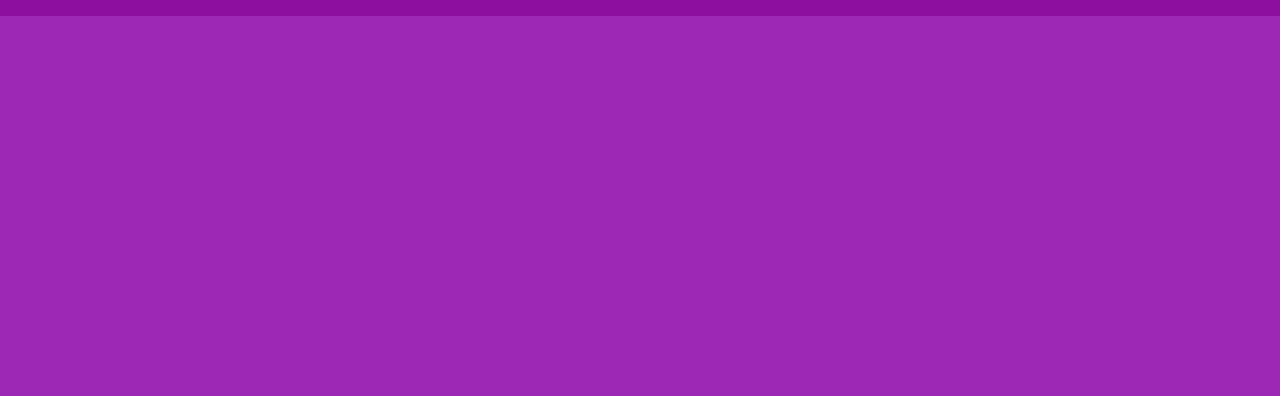
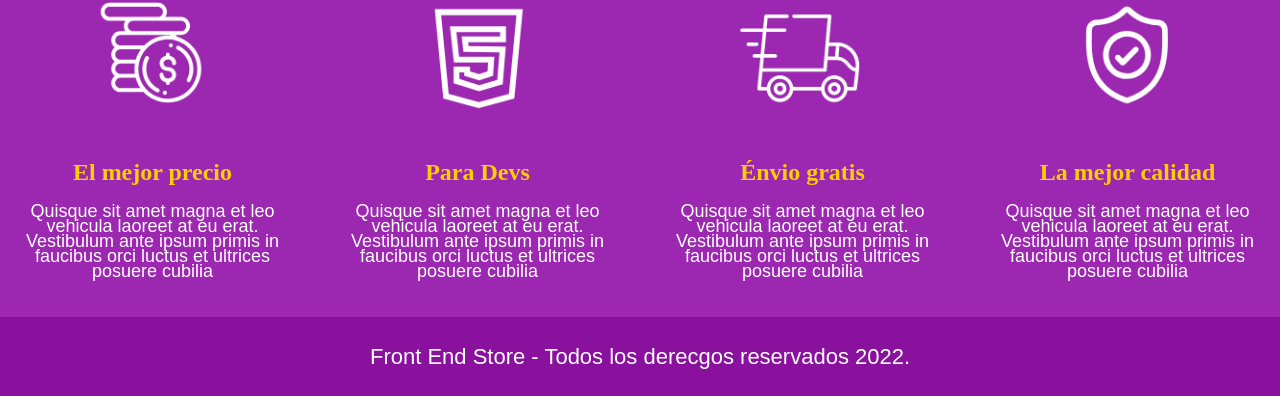
Before and after one commit to Biacuya/DesarrolloWeb, a plain HTML site: page FrontEndStore_inicio/nosotros.html in a window 1280 px wide. Shown: the part 721-1117 px from the top of the page. Before the commit the page ends 800 px from the top, so only its background shows below. Drawn offline with Linux system fonts and the light colour scheme.

Commit message:
Por qué comprar con nosotros

```diff
--- a/FrontEndStore_inicio/css/style.css
+++ b/FrontEndStore_inicio/css/style.css
@@ -230,3 +230,32 @@ h3 {
     font-size: 2rem;
     font-family: var(--fontPrincipal);
 }
+
+/**Bloques**/
+
+.blocks {
+    display: grid;
+    grid-template-columns: repeat(2, 1fr);
+    gap: 2rem;
+}
+
+@media (min-width: 768px) {
+    .blocks {
+        display: grid;
+        grid-template-columns: repeat(4, 1fr);
+        gap: 2rem;
+    }
+
+}
+
+.block {
+    text-align: center;
+}
+
+.block_tittle {
+    margin: 0;
+}
+
+.block_img {
+    width: 70%;
+}
--- a/FrontEndStore_inicio/nosotros.html
+++ b/FrontEndStore_inicio/nosotros.html
@@ -46,6 +46,42 @@
 
     </main>
 
+    <section class="container buy">
+        <h2 class="buy_tittle"> ¿Por qué comprar con nosotros?</h2>
+        <div class="blocks">
+            <div class="block">
+                <img class="block_img" src="img/icono_1.png" alt="porque comprar">
+                <h3 class="block__tittle"> El mejor precio</h3>
+                <p>Quisque sit amet magna et leo vehicula laoreet at eu erat. Vestibulum ante ipsum primis in faucibus
+                    orci luctus et ultrices posuere cubilia</p>
+            </div>
+            <!--bloque-->
+            <div class="block">
+                <img class="block_img" src="img/icono_2.png" alt="porque comprar">
+                <h3 class="block__tittle">Para Devs</h3>
+                <p>Quisque sit amet magna et leo vehicula laoreet at eu erat. Vestibulum ante ipsum primis in faucibus
+                    orci luctus et ultrices posuere cubilia</p>
+            </div>
+            <!--bloque-->
+            <div class="block">
+                <img class="block_img" src="img/icono_3.png" alt="porque comprar">
+                <h3 class="block__tittle"> Énvio gratis</h3>
+                <p>Quisque sit amet magna et leo vehicula laoreet at eu erat. Vestibulum ante ipsum primis in faucibus
+                    orci luctus et ultrices posuere cubilia</p>
+            </div>
+            <!--bloque-->
+            <div class="block">
+                <img class="block_img" src="img/icono_4.png" alt="porque comprar">
+                <h3 class="block__tittle"> La mejor calidad</h3>
+                <p>Quisque sit amet magna et leo vehicula laoreet at eu erat. Vestibulum ante ipsum primis in faucibus
+                    orci luctus et ultrices posuere cubilia</p>
+            </div>
+            <!--bloque-->
+        </div>
+        <!--bloques-->
+    </section>
+
+
     <footer class="footer">
         <p class="footer__text">Front End Store - Todos los derecgos reservados 2022.</p>
     </footer>
```
